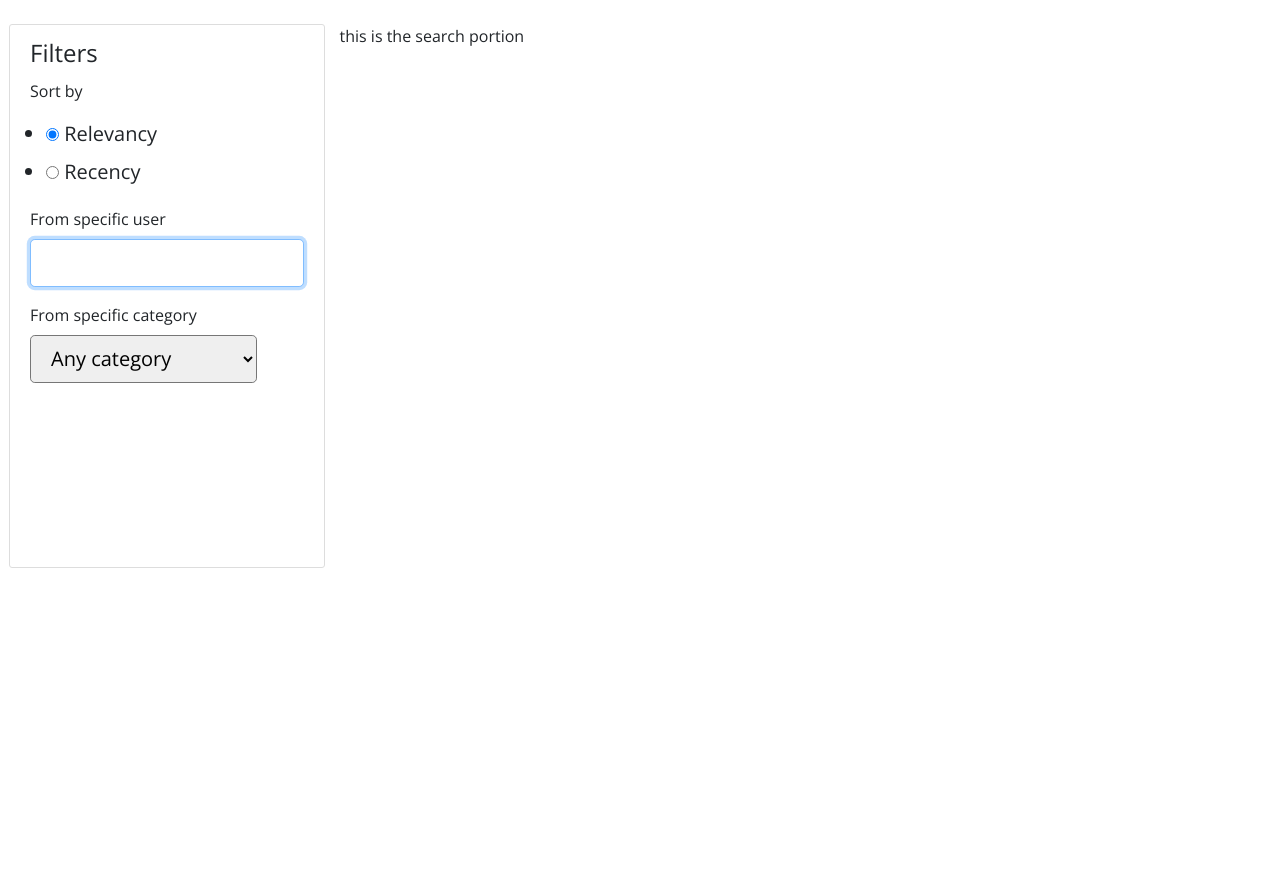
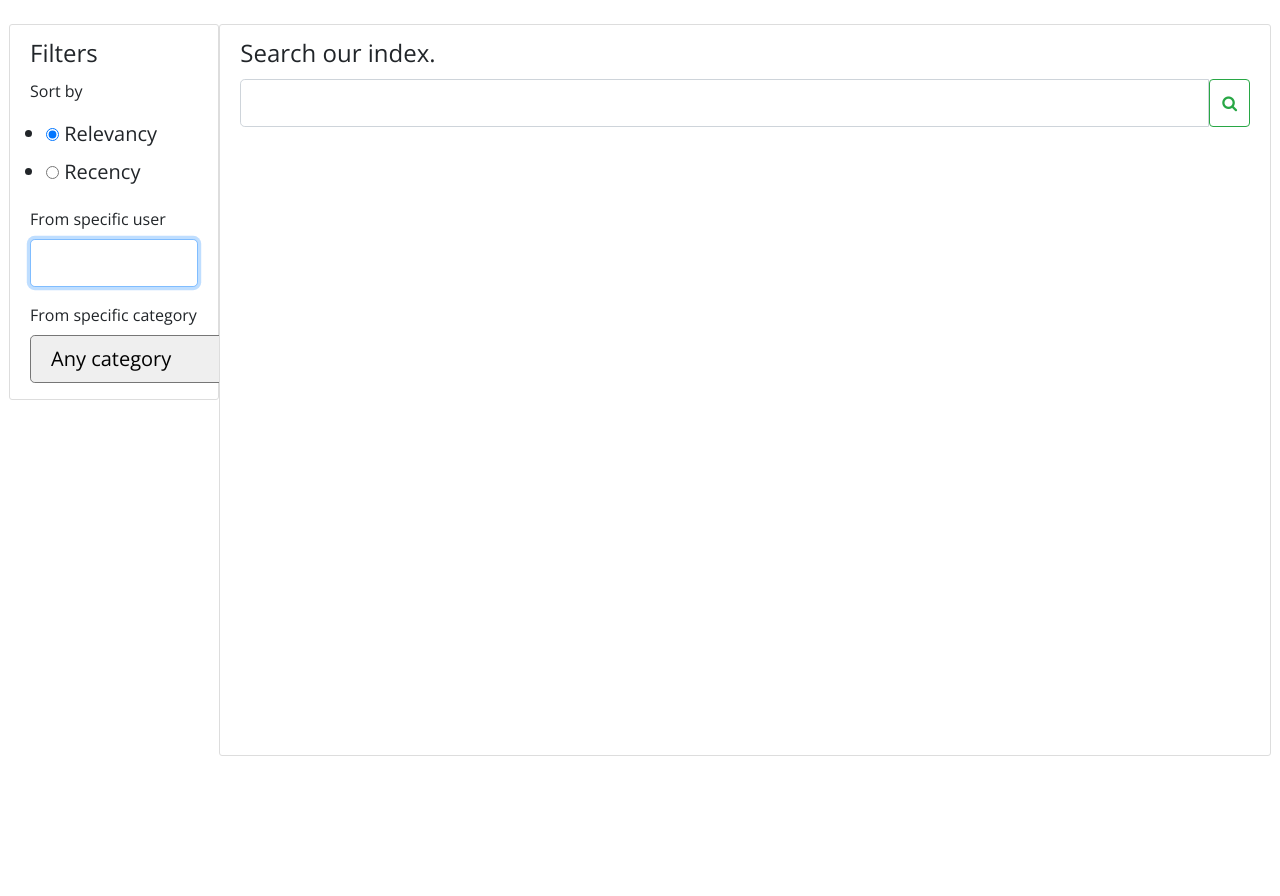
Before and after one commit to francisdbillones/LearnNet, a Flask app: page /browse in a window 1280 px wide. Shown: the part 76-972 px from the top of the page. Run offline with Flask 2, Linux system fonts and the light colour scheme; some libraries are stand-ins or nearby versions.

Commit message:
added functionality for searching and filtering through search results

```diff
--- a/learn_net/forms.py
+++ b/learn_net/forms.py
@@ -130,7 +130,7 @@ class SimpleSearchForm(FlaskForm):
 
 # form for users to search + filter
 class ExtendedSearchForm(FlaskForm):
-    query = StringField('Search', validators=[DataRequired(), Length(min=5, max=100)])
+    query = StringField('Search our index.', validators=[DataRequired(), Length(min=2, max=100)])
     sort_by = RadioField('Sort by', choices=[
         'Relevancy', 'Recency'
     ], default='Relevancy')
--- a/learn_net/routes.py
+++ b/learn_net/routes.py
@@ -1,5 +1,7 @@
 from flask import render_template, redirect, url_for, flash, request, jsonify, send_from_directory
 from flask_login import login_user, logout_user, login_required, current_user
+
+from sqlalchemy.sql.expression import desc
 
 from werkzeug.utils import secure_filename
 
@@ -132,12 +134,38 @@ def edit_account(username):
 
     return render_template('edit_account.html', updateAccountForm=updateAccountForm)
 
-@app.route('/browse', methods=['GET', 'POST'])
+@app.route('/browse', methods=['GET'])
 def browse():
     # browse index
     # TODO browse route
 
-    extendedSearchForm = ExtendedSearchForm()
+    extendedSearchForm = ExtendedSearchForm(request.args, meta={
+        'csrf':False
+    })
+
+    if request.args:
+        if extendedSearchForm.validate():
+            query = request.args.get('query')
+            from_user = request.args.get('from_user')
+            from_category = request.args.get('from_category')
+            sort_by = request.args.get('sort_by')
+
+            result_kits = Kit.query.filter(Kit.title.like(f'%{query}%')).join(KitFile)
+
+            if from_user:
+                result_kits = result_kits.\
+                    filter(Kit.owner.\
+                    has(User.username.\
+                    like(f'%{from_user}%')))
+
+            if from_category != 'Any category':
+                result_kits = result_kits.filter(Kit.category == from_category)
+
+            if sort_by == 'Recency':
+                result_kits = result_kits\
+                    .order_by(desc(KitFile.date_uploaded))
+
+            return render_template('browse.html', extendedSearchForm=extendedSearchForm, result_kits=result_kits)
 
     return render_template('browse.html', extendedSearchForm=extendedSearchForm)
 
--- a/learn_net/templates/browse.html
+++ b/learn_net/templates/browse.html
@@ -3,10 +3,10 @@
 {% block title %}Browse{% endblock %}
 
 {% block body %}
+<form action="" method="get" class='h-100'>
     <div class="container-fluid p-4 h-100">
-        <div class="row h-75">
-            <div class="col-3 content-section">
-                <form action="" method="get">
+        <div class="row h-100">
+            <div class="col-2 content-section h-50">
                 <fieldset>
                     <legend>Filters</legend>
                     <div class='form-group mb-5'>
@@ -63,11 +63,63 @@
                         {% endif %}
                     </div>
                 </fieldset>
-                </form>
             </div>
-            <div class="col-9">
-                this is the search portion
+            <div class="col-10 content-section">
+                <fieldset>
+                    <legend>Search our index.</legend>
+                    <div class='form-group'>
+                        {% if extendedSearchForm.query.errors %}
+                            <!-- display errors !-->
+                            <div class='input-group'>
+                                {{ extendedSearchForm.query(class='form-control form-control-lg is-invalid', autocomplete='off', autofocus=true, type='search') }}
+                                <button type='submit' class='btn btn-outline-success'>
+                                    <i class='fa fa-search'></i>
+                                </button>
+                            </div>
+                            <div class='invalid-feedback'>
+                                {% for error in extendedSearchForm.query.errors %}
+                                <span>{{ error }}</span>
+                                {% endfor %}
+                            </div>
+                        {% else %}
+                            <div class='input-group'>
+                                {{ extendedSearchForm.query(class='form-control form-control-lg', autocomplete='off', autofocus=true, type='search') }}
+                                <button type='submit' class='btn btn-outline-success'>
+                                    <i class='fa fa-search'></i>
+                                </button>
+                            </div>
+                            <small class='text-muted'>
+                                {{ extendedSearchForm.query.description }}
+                            </small>
+                        {% endif %}
+                    </div>
+                </fieldset>
+
+                {% for kit in result_kits %}
+                <article class='media content-section'>
+                    <a href='{{ url_for("account", username=kit.owner.username) }}'>
+                        <img class='rounded-circle article-img' src='{{ s3.meta.client.generate_presigned_url("get_object",
+                        Params={
+                            "Bucket": app.config["AWS_S3_BUCKET_NAME"],
+                            "Key": "/".join(["images", "profile_pictures", kit.owner.pfp_file]),
+                            "ResponseContentType": "images/jpeg"
+                        }
+                        ) }}' height='50px'>
+                    </a>
+                    <div class='media-body'>
+                        <div class='article-metadata'>
+                        <a class='mr-2' href='{{ url_for("account", username=kit.owner.username) }}'>{{ kit.owner.username }}</a>
+                        <small class='text-muted'>{{ kit.category }}</small>
+                        {% for tag in kit.tags %}
+                        <span class='badge badge-pill badge-primary'>{{ tag.tag }}</span>
+                        {% endfor %}
+                        </div>
+                        <h2><a class='article-title' href='{{ url_for("view_kit", kitID=kit.id) }}'>{{ kit.title }}</a></h2>
+                    </div>
+                </article>
+                {% endfor %}
             </div>
         </div>
     </div>
+</form>
 {% endblock %}
--- a/learn_net/templates/edit_kit.html
+++ b/learn_net/templates/edit_kit.html
@@ -1,7 +1,4 @@
 {% extends 'layout.html' %}
-{% block head %}
-<link rel="stylesheet" href="https://cdnjs.cloudflare.com/ajax/libs/font-awesome/4.7.0/css/font-awesome.min.css">
-{% endblock %}
 {% block title %} View kit {% endblock %}
 
 {% block main %}
--- a/learn_net/templates/kits.html
+++ b/learn_net/templates/kits.html
@@ -1,8 +1,5 @@
 {% extends 'layout.html' %}
 {% block title %} View kits {% endblock %}
-{% block head %}
-<link rel="stylesheet" href="https://cdnjs.cloudflare.com/ajax/libs/font-awesome/4.7.0/css/font-awesome.min.css">
-{% endblock %}
 
 {% block main %}
 <div class='content-section'>
--- a/learn_net/templates/layout.html
+++ b/learn_net/templates/layout.html
@@ -16,6 +16,9 @@
     <!-- http://getbootstrap.com/docs/4.5/ -->
     <script src='https://code.jquery.com/jquery-3.5.1.slim.min.js' integrity='sha384-DfXdz2htPH0lsSSs5nCTpuj/zy4C+OGpamoFVy38MVBnE+IbbVYUew+OrCXaRkfj' crossorigin='anonymous'></script>
     <script src='https://cdn.jsdelivr.net/npm/bootstrap@4.5.3/dist/js/bootstrap.bundle.min.js' integrity='sha384-ho+j7jyWK8fNQe+A12Hb8AhRq26LrZ/JpcUGGOn+Y7RsweNrtN/tE3MoK7ZeZDyx' crossorigin='anonymous'></script>
+
+    <!-- font awesome library !-->
+    <link rel="stylesheet" href="https://cdnjs.cloudflare.com/ajax/libs/font-awesome/4.7.0/css/font-awesome.min.css">
 
     <link href='{{ url_for("static", filename="styles/styles.css") }}' rel='stylesheet' type='text/css'>
 
```
Lines whose indentation alone changed are shown as unchanged.
